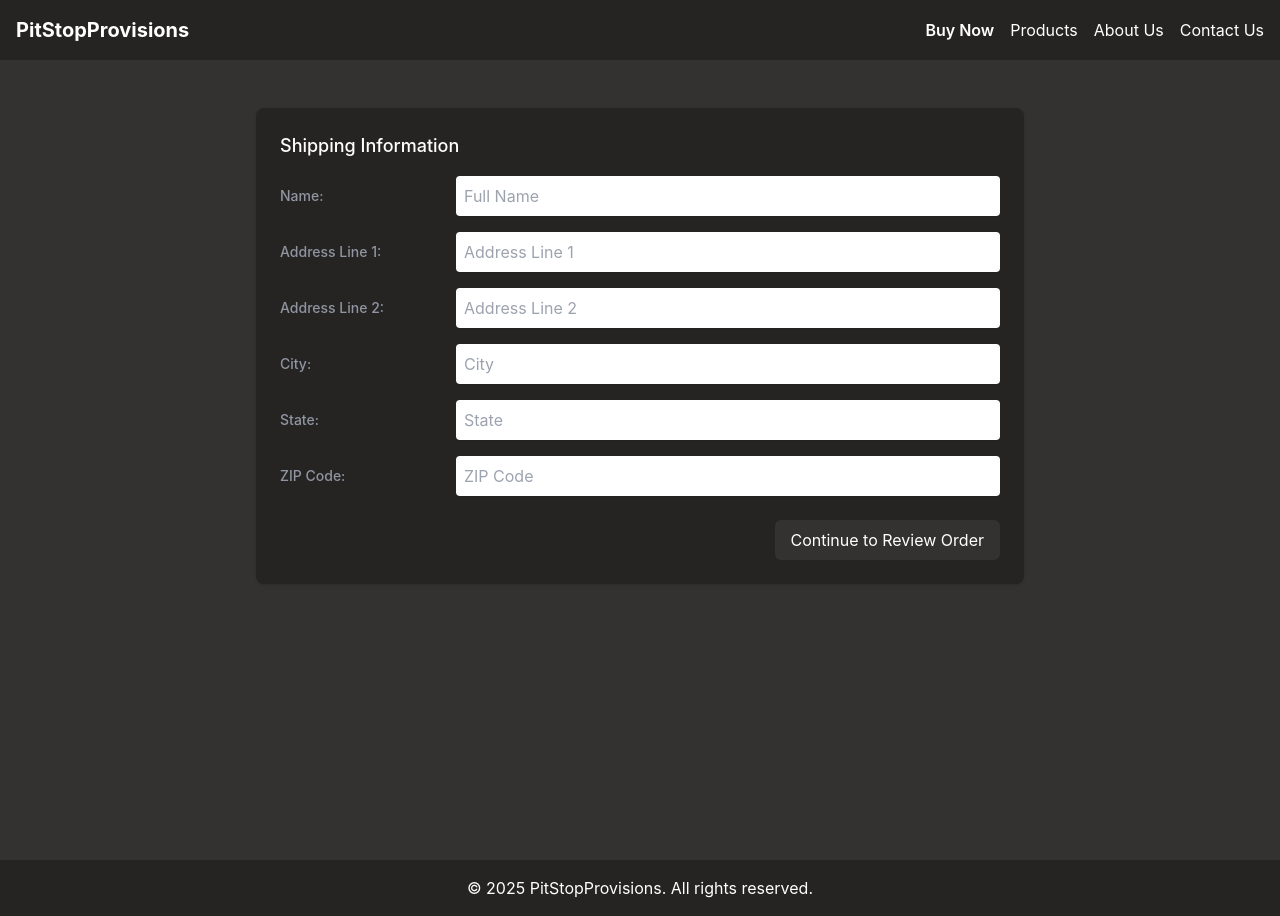
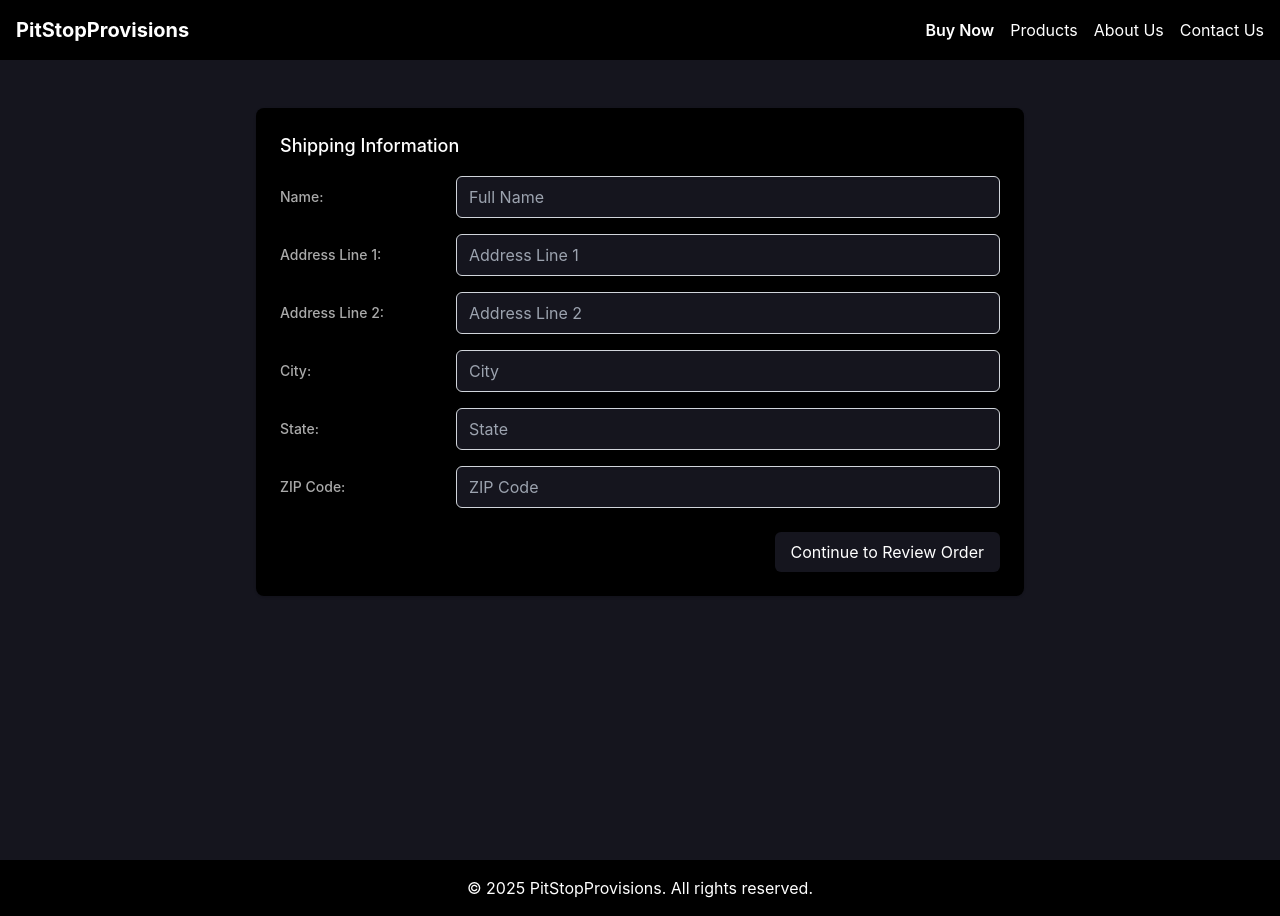
Before and after one commit to Dan-Sted/5234-project, a React (Create React App) app: page /purchase/shippingEntry in a window 1280 px wide. Built offline with nearby package versions, Linux system fonts and the light colour scheme.

Commit message:
styling changes

```diff
--- a/src/components/pages/purchase/paymentEntry.js
+++ b/src/components/pages/purchase/paymentEntry.js
@@ -109,7 +109,7 @@ const PaymentEntry = () => {
 								placeholder="1234 1234 1234 1234"
 								value={payment.cardNumber}
 								onChange={handleChange}
-								className="flex-1 rounded border-gray-200 shadow-sm p-2"
+								className="flex-1 bg-secondary-bg text-primary-text border border-border-color rounded-md px-3 py-2 shadow-sm placeholder-placeholder-color focus:outline-none focus:ring-2 focus:ring-focus-ring transition"
 							/>
 						</div>
 
@@ -123,7 +123,7 @@ const PaymentEntry = () => {
 								placeholder="MM/YY"
 								value={payment.expiration}
 								onChange={handleChange}
-								className="flex-1 rounded border-gray-200 shadow-sm p-2"
+								className="flex-1 bg-secondary-bg text-primary-text border border-border-color rounded-md px-3 py-2 shadow-sm placeholder-placeholder-color focus:outline-none focus:ring-2 focus:ring-focus-ring transition"
 							/>
 						</div>
 
@@ -135,7 +135,7 @@ const PaymentEntry = () => {
 								placeholder="123"
 								value={payment.cvv}
 								onChange={handleChange}
-								className="flex-1 rounded border-gray-200 shadow-sm p-2"
+								className="flex-1 bg-secondary-bg text-primary-text border border-border-color rounded-md px-3 py-2 shadow-sm placeholder-placeholder-color focus:outline-none focus:ring-2 focus:ring-focus-ring transition"
 							/>
 						</div>
 
@@ -149,7 +149,7 @@ const PaymentEntry = () => {
 								placeholder="Name on card"
 								value={payment.cardholderName}
 								onChange={handleChange}
-								className="flex-1 rounded border-gray-200 shadow-sm p-2"
+								className="flex-1 bg-secondary-bg text-primary-text border border-border-color rounded-md px-3 py-2 shadow-sm placeholder-placeholder-color focus:outline-none focus:ring-2 focus:ring-focus-ring transition"
 							/>
 						</div>
 					</div>
--- a/src/components/pages/purchase/shippingEntry.js
+++ b/src/components/pages/purchase/shippingEntry.js
@@ -44,7 +44,7 @@ const ShippingEntry = () => {
 								placeholder="Full Name"
 								value={shipping.name}
 								onChange={handleChange}
-								className="flex-1 rounded border-secondary-text shadow-sm p-2"
+								className="flex-1 bg-secondary-bg text-primary-text border border-border-color rounded-md px-3 py-2 shadow-sm placeholder-placeholder-color focus:outline-none focus:ring-2 focus:ring-focus-ring transition"
 							/>
 						</div>
 						<div className="flex items-center gap-4">
@@ -57,7 +57,7 @@ const ShippingEntry = () => {
 								placeholder="Address Line 1"
 								value={shipping.addressLine1}
 								onChange={handleChange}
-								className="flex-1 rounded border-secondary-text shadow-sm p-2"
+								className="flex-1 bg-secondary-bg text-primary-text border border-border-color rounded-md px-3 py-2 shadow-sm placeholder-placeholder-color focus:outline-none focus:ring-2 focus:ring-focus-ring transition"
 							/>
 						</div>
 						<div className="flex items-center gap-4">
@@ -70,7 +70,7 @@ const ShippingEntry = () => {
 								placeholder="Address Line 2"
 								value={shipping.addressLine2}
 								onChange={handleChange}
-								className="flex-1 rounded border-secondary-text shadow-sm p-2"
+								className="flex-1 bg-secondary-bg text-primary-text border border-border-color rounded-md px-3 py-2 shadow-sm placeholder-placeholder-color focus:outline-none focus:ring-2 focus:ring-focus-ring transition"
 							/>
 						</div>
 						<div className="flex items-center gap-4">
@@ -81,7 +81,7 @@ const ShippingEntry = () => {
 								placeholder="City"
 								value={shipping.city}
 								onChange={handleChange}
-								className="flex-1 rounded border-secondary-text shadow-sm p-2"
+								className="flex-1 bg-secondary-bg text-primary-text border border-border-color rounded-md px-3 py-2 shadow-sm placeholder-placeholder-color focus:outline-none focus:ring-2 focus:ring-focus-ring transition"
 							/>
 						</div>
 						<div className="flex items-center gap-4">
@@ -92,7 +92,7 @@ const ShippingEntry = () => {
 								placeholder="State"
 								value={shipping.state}
 								onChange={handleChange}
-								className="flex-1 rounded border-secondary-text shadow-sm p-2"
+								className="flex-1 bg-secondary-bg text-primary-text border border-border-color rounded-md px-3 py-2 shadow-sm placeholder-placeholder-color focus:outline-none focus:ring-2 focus:ring-focus-ring transition"
 							/>
 						</div>
 						<div className="flex items-center gap-4">
@@ -105,7 +105,7 @@ const ShippingEntry = () => {
 								placeholder="ZIP Code"
 								value={shipping.zip}
 								onChange={handleChange}
-								className="flex-1 rounded border-secondary-text shadow-sm p-2"
+								className="flex-1 bg-secondary-bg text-primary-text border border-border-color rounded-md px-3 py-2 shadow-sm placeholder-placeholder-color focus:outline-none focus:ring-2 focus:ring-focus-ring transition"
 							/>
 						</div>
 					</div>
--- a/src/index.css
+++ b/src/index.css
@@ -49,11 +49,11 @@ code {
 }
 
 :root {
-	--primary-bg: #252423;
-	--primary-bg-hover: #ed1c24;
+	--primary-bg: #000000;
+	--primary-bg-hover: #ff1e00;
 	--primary-text: #ffffff;
-	--secondary-bg: #343231;
-	--secondary-text: #9095a1;
+	--secondary-bg: #15151e;
+	--secondary-text: #aaaaaa;
 	--border-color: #d1d5db;
 	--placeholder-color: #9ca3af;
 	--focus-ring: #93c5fd;
```
